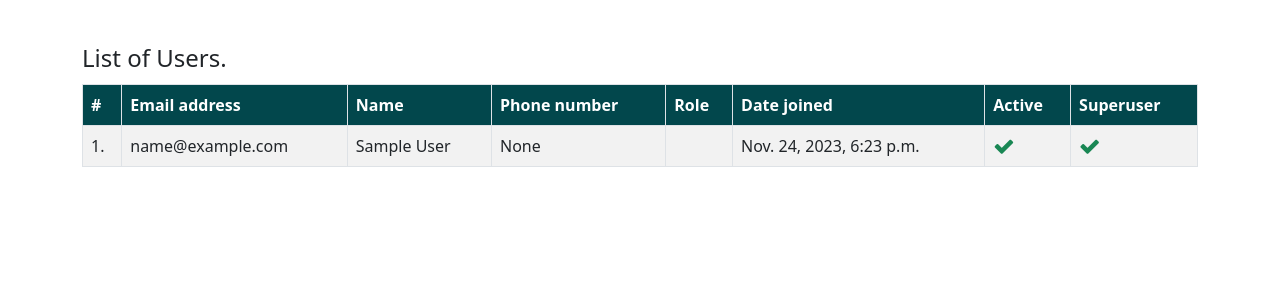
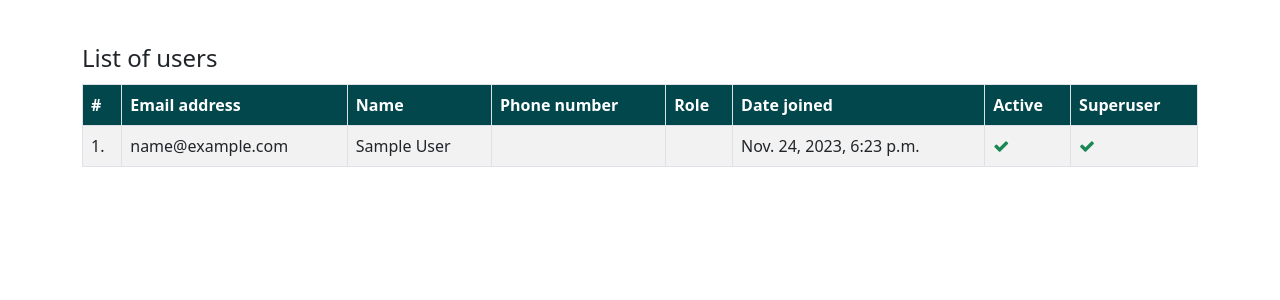
Before and after one commit to qinyanjuidavid/supreme-eureke, a Django app: page /home/ in a window 1280 px wide. Shown: the part 56-356 px from the top of the page. Run offline with Django 4.2, Linux system fonts and the light colour scheme; the visitor is signed in with stand-in values (Sample User, id 1); data comes from the database, SQL or seed files in the repository; parts of the project's set-up code (start-up, migrations or seed data) failed here and were passed over; some libraries are stand-ins or nearby versions.

Commit message:
fix: slight in house fixes

```diff
--- a/modules/accounts/forms.py
+++ b/modules/accounts/forms.py
@@ -90,6 +90,7 @@ class UserSignupForm(forms.ModelForm):
         user = super().save(commit=False)
         user.is_active = True
         user.role = RoleChoices.SUPERUSER
+        user.phone_no = self.cleaned_data["phone"]
         user.set_password(self.cleaned_data["password"])
         if commit:
             user.save()
--- a/modules/templates/pages/home.html
+++ b/modules/templates/pages/home.html
@@ -2,7 +2,7 @@
 {% load i18n %}
 
 <!--Block Header-->
-{% block head_title %} {% translate "Welcome" %} {% endblock head_title %}
+{% block head_title %} {% translate "Home" %} {% endblock head_title %}
 
 {% block navBar %}
   {% include 'includes/navbar.html' %}
@@ -12,7 +12,7 @@
 {% block content %}
   <div class="container">
     <div class="jumbotron mt-4">
-      <legend class="mt-3" align="left">List of Users.</legend>
+      <legend class="mt-3" align="left">List of users</legend>
       <table class="table table-striped table-bordered">
         <tr>
           <thead class="text-white" style="background-color: #02474c">
@@ -32,21 +32,21 @@
               <td>{{ forloop.counter }}.</td>
               <td>{{ user.email }}</td>
               <td>{{ user.name }}</td>
-              <td>{{ user.phone_no }}</td>
+              <td>{{ user.phone_no|default:"" }}</td>
               <td>{{ user.role }}</td>
               <td>{{ user.timestamp }}</td>
               <td>
                 {% if user.is_active %}
-                  <i class="fa fa-check fa-lg text-success"></i>
+                  <i class="fa fa-check fa-md text-success"></i>
                 {% else %}
-                  <i class="fa fa-times fa-lg text-danger"></i>
+                  <i class="fa fa-times fa-md text-danger"></i>
                 {% endif %}
               </td>
               <td>
                 {% if user.is_superuser or user.role == "SUPERUSER" %}
-                  <i class="fa fa-check fa-lg text-success"></i>
+                  <i class="fa fa-check fa-md text-success"></i>
                 {% else %}
-                  <i class="fa fa-times fa-lg text-danger"></i>
+                  <i class="fa fa-times fa-md text-danger"></i>
                 {% endif %}
               </td>
             </tr>
```
